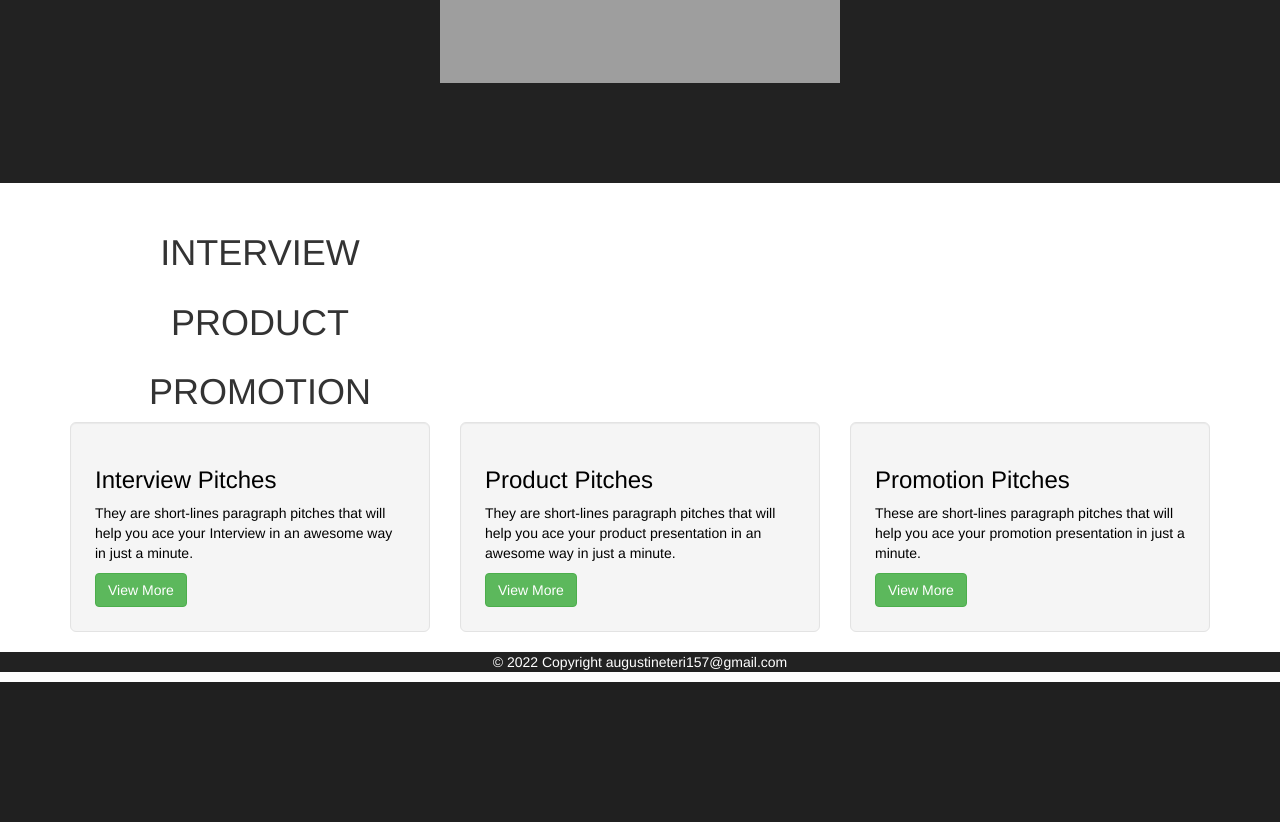
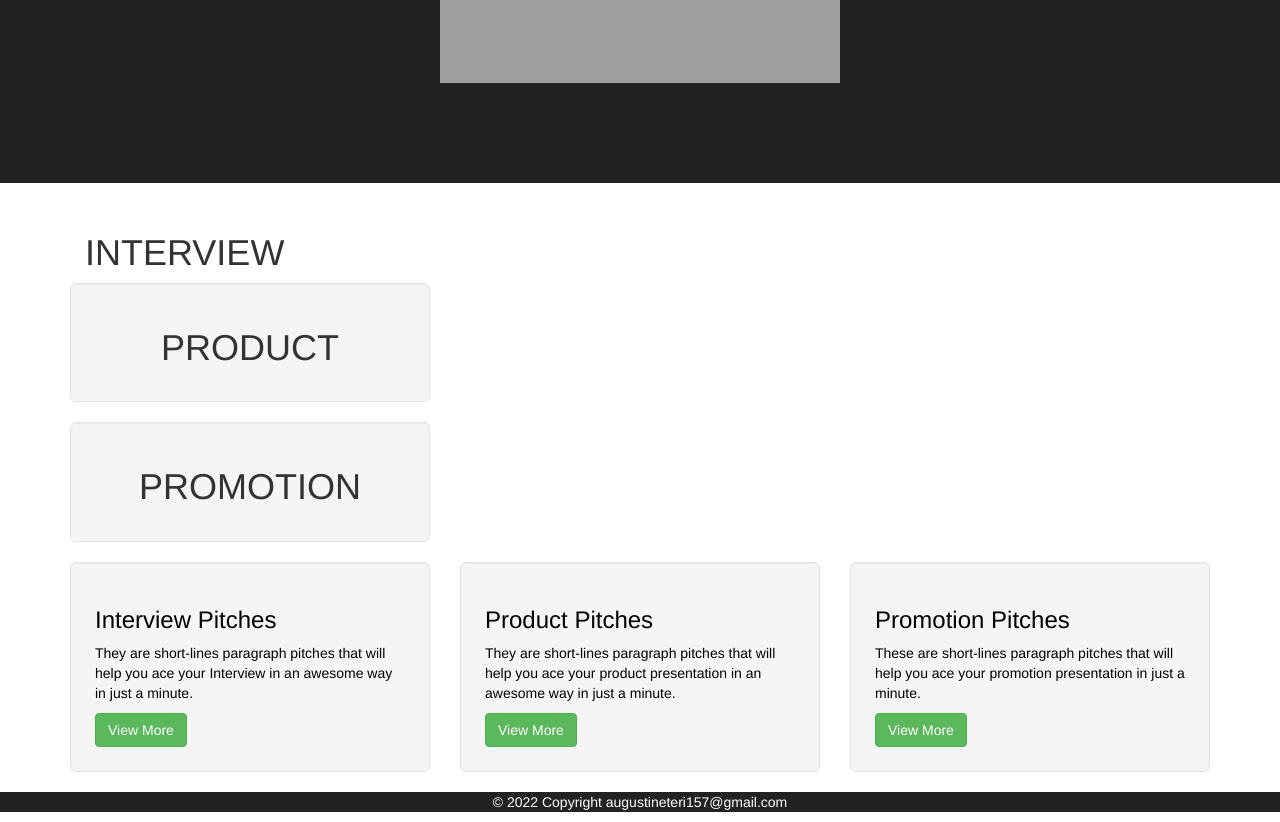
Before and after one commit to Teri11/PITCHES, a Flask app: page / in a window 1280 px wide. Shown: the part 508-1330 px from the top of the page. Before the commit the page ends 1190 px from the top, so only its background shows below. Run offline with Flask 2, Linux system fonts and the light colour scheme; data that the repository does not hold is empty; some libraries are stand-ins or nearby versions; grey boxes are pictures that could not be loaded.

Commit message:
modified

```diff
--- a/app/templates/index.html
+++ b/app/templates/index.html
@@ -12,42 +12,51 @@
 
 </div>
 <div class="container">
+  <div class="row">
   <div class="col-md-4">
-    <div class="row">
+    <div class="col-md-4">
       <h1 class="text-center">INTERVIEW</h1>
       <ul  class="text-center">
 
       {{macro.showPitch(interview)}}
       </ul>
-
+    </div>
     </div>
   </div>
 
 </div>
 
 <div class="container">
-  <div class="col-md-4">
-    <div class="row">
-      <h1 class="text-center">PRODUCT</h1>
-      <ul  class="text-center">
-      {{macro.showPitch(product)}}
-      </ul>
+  <div class="row">
+    <div class="col-md-4">
+      <div class="well well-lg">
+        <h1 class="text-center">PRODUCT</h1>
+        <ul  class="text-center">
+        {{macro.showPitch(product)}}
+        </ul>
+      </div>
+
 
     </div>
+  </div>
+
   </div>
 
 </div>
 
 <div class="container">
+  <div class="row">
   <div class="col-md-4">
-    <div class="row">
+    <div class="well well-lg">
       <h1 class="text-center">PROMOTION</h1>
       <ul  class="text-center">
       {{macro.showPitch(promotion)}}
       </ul>
+    </div>
 
     </div>
-  </div>
+    </div>
+
 
 </div>
 
```
